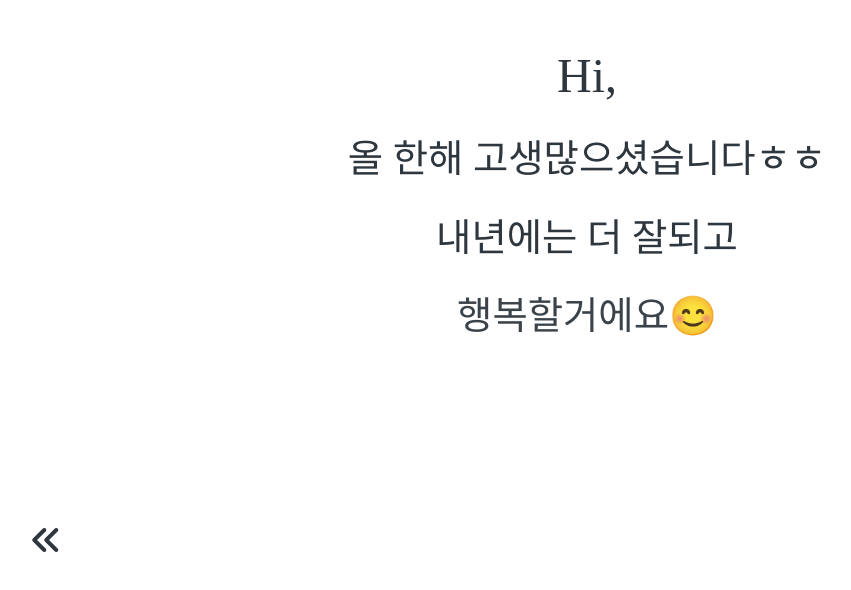
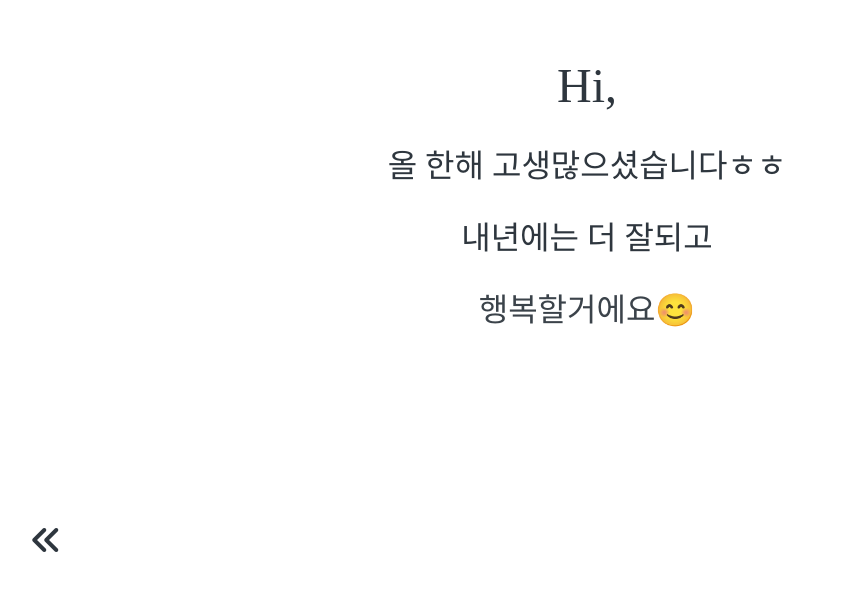
Before and after one commit to OriginalAnswer/2022HappyNewYearUpper, a plain HTML site: page letter.html in a window 1280 px wide. Shown: the part 186-776 px from the top of the page, without its empty margins (53-904 px from the left). Drawn offline with Linux system fonts and the light colour scheme; a web font is replaced by a local one.

Commit message:
Update letter.css

```diff
--- a/css/pages/letter.css
+++ b/css/pages/letter.css
@@ -19,7 +19,7 @@
 }
 .letterPage__letter p {
   margin-top: 40px;
-  font-size: 2.4rem;
+  font-size: 2rem;
   font-family: "Hi Melody";
 }
 
```
